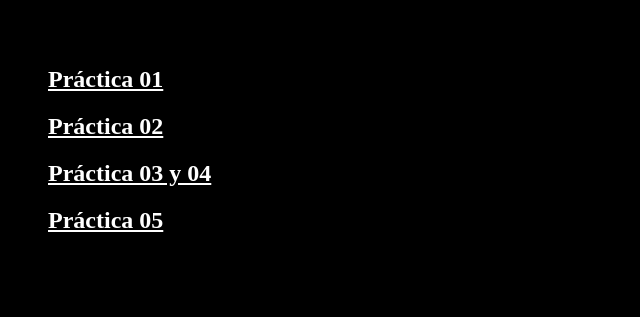
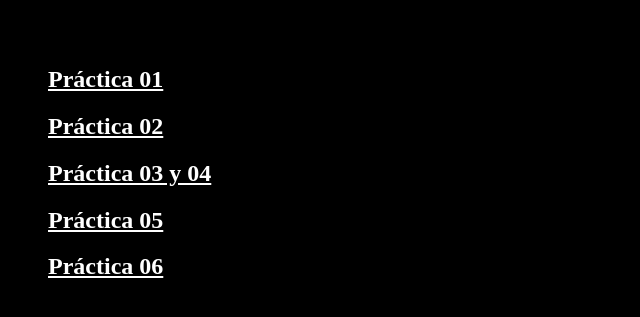
Before and after one commit to SantiDEV2/WebApplications, a plain HTML site: page index.html in a window 1280 px wide. Shown: the part 61-378 px from the top of the page, without its empty margins (0-640 px from the left). Drawn offline with Linux system fonts and the light colour scheme.

Commit message:
Update index.html

```diff
--- a/index.html
+++ b/index.html
@@ -16,6 +16,7 @@
             <li><h2><a href="Practica1/dom.html" target="_blank" style="color: white;">Práctica 02</a></h2></li>
             <li><h2><a href="Practica3/dom3.html" target="_blank" style="color: white;">Práctica 03 y 04</a></h2></li>
             <li><h2><a href="Practica5/formulario.html" target="_blank" style="color: white;">Práctica 05</a></h2></li>
+            <li><h2><a href="Practica6/ajax.html" target="_blank" style="color: white;">Práctica 06</a></h2></li>
         </ul>
     </div>
 </body>
```
